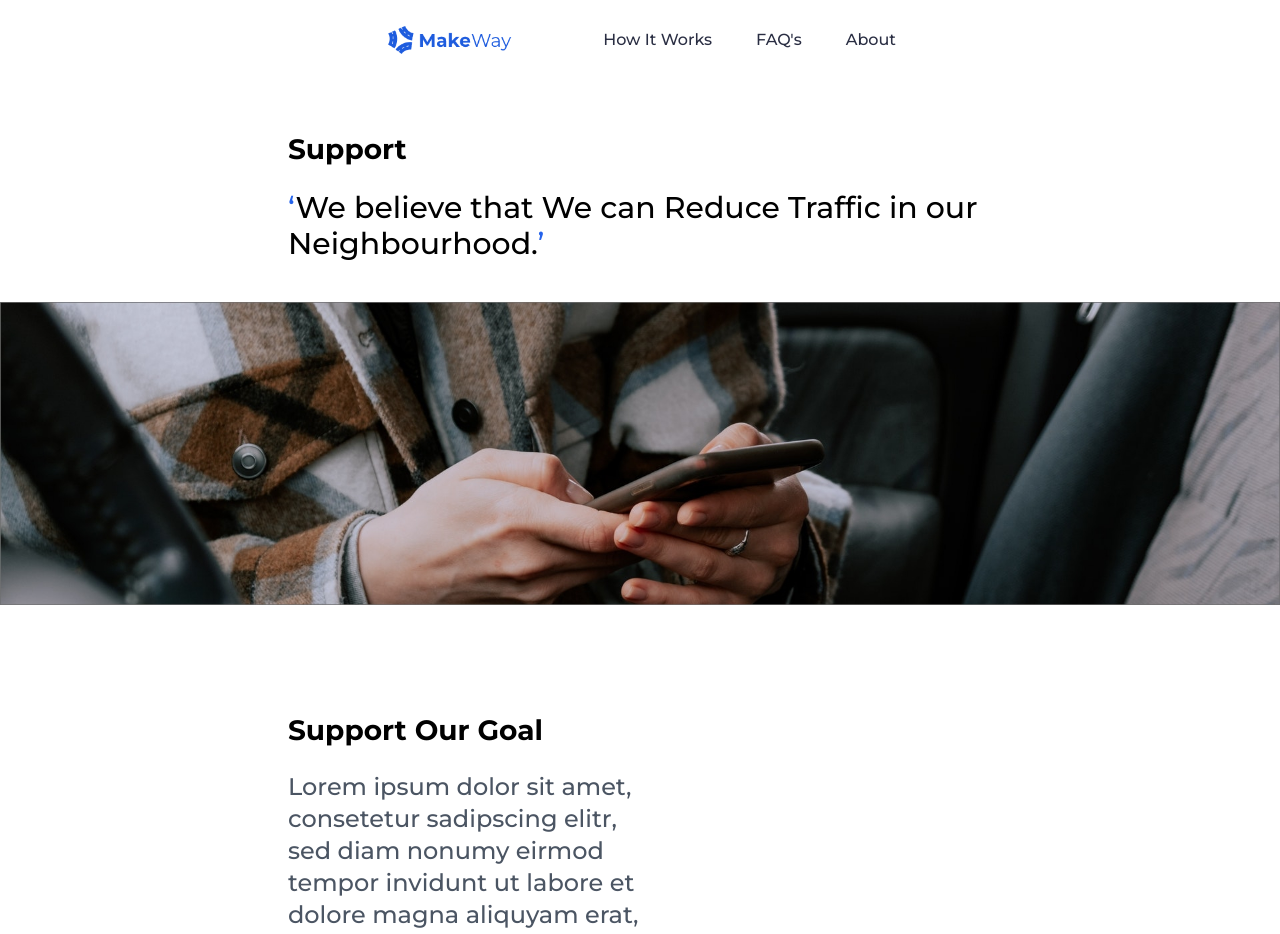
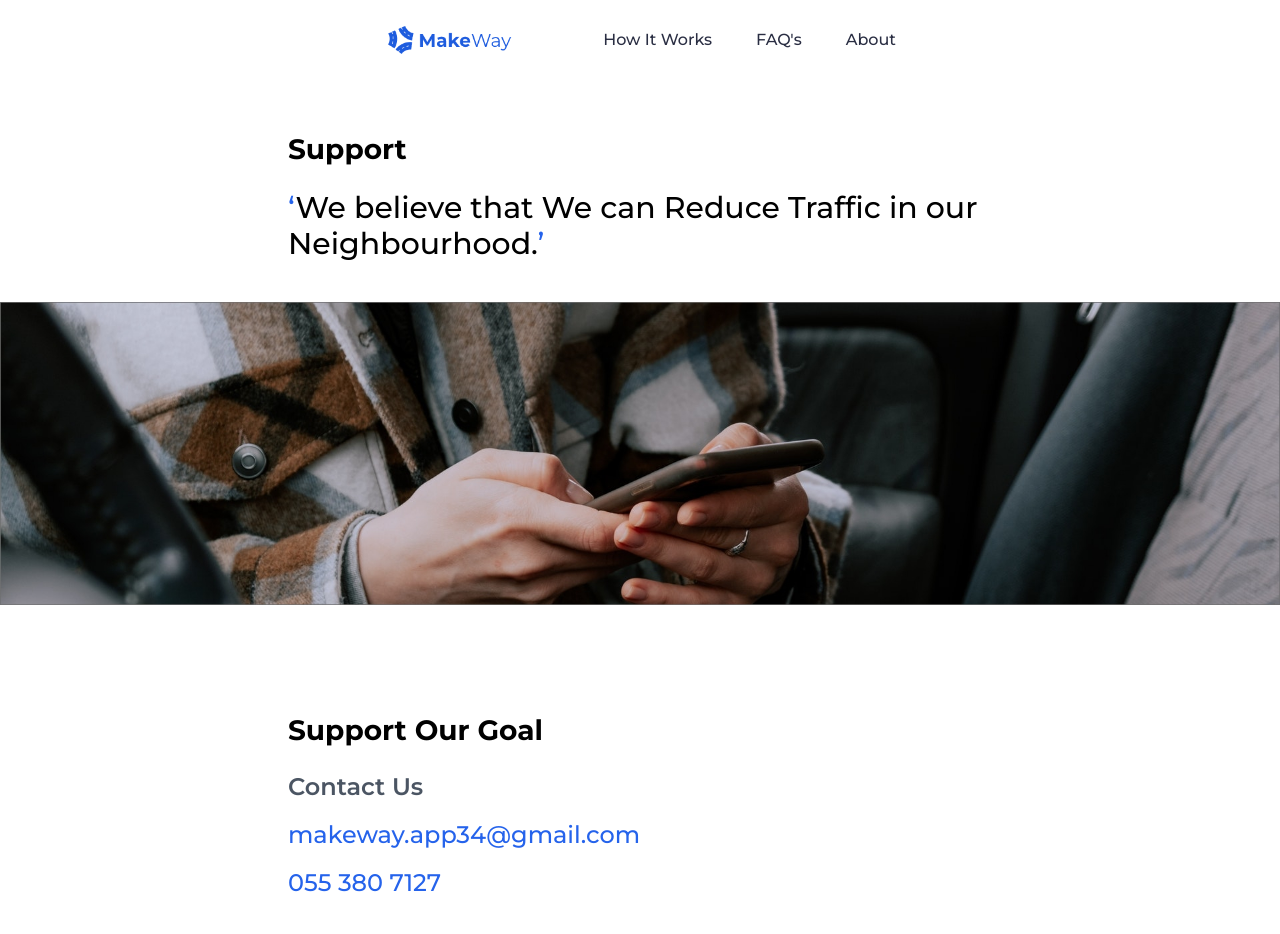
Before and after one commit to JAPECorp/New-MakeWayApp-Website, a Next.js app: page /support in a window 1280 px wide. Shown: the top 934 px of the page. Built offline with nearby package versions, Linux system fonts and the light colour scheme.

Commit message:
Support Info

```diff
--- a/components/Support/content.jsx
+++ b/components/Support/content.jsx
@@ -6,17 +6,26 @@ function SupportContent(props) {
           Support Our Goal
         </h1>
 
-        <p className="md:w-2/4 text-lg md:text-2xl text-gray-600 mt-5">
-          Lorem ipsum dolor sit amet, consetetur sadipscing elitr, sed diam
-          nonumy eirmod tempor invidunt ut labore et dolore magna aliquyam erat,
-          sed diam voluptua. At vero eos et accusam et justo duo dolores et ea
-          rebum. Stet clita kasd gubergren, no sea takimata sanctus est Lorem
-          ipsum dolor sit amet. Lorem ipsum dolor sit amet, consetetur
-          sadipscing elitr, sed diam nonumy eirmod tempor invidunt ut labore et
-          dolore magna aliquyam erat, sed diam voluptua. At vero eos et accusam
-          et justo duo dolores et ea rebum. Stet clita kasd gubergren, no sea
-          takimata sanctus est Lorem ipsum dolor sit amet. Lorem ipsum dolor sit
-          amet, consetetur sadipscing elitr, sed diam nonumy eirmod
+        <p className="md:w-2/4 text-lg md:text-2xl text-gray-600 font-semibold mt-5">
+          Contact Us
+        </p>
+        <p className="mt-4">
+        <a
+            href="mailto:makeway.app34@gmail.com"
+            target="_blank"
+            rel="nofollow noopener noreferrer"
+            className="text-2xl font-medium  text-blue-600"
+          >
+            makeway.app34@gmail.com
+          </a>
+        </p>
+        <p className="mt-4">
+        <a
+            href="tel:+233553807127"
+            className="text-2xl font-medium  text-blue-600"
+          >
+            055 380 7127
+          </a>
         </p>
       </div>
     </>
```
